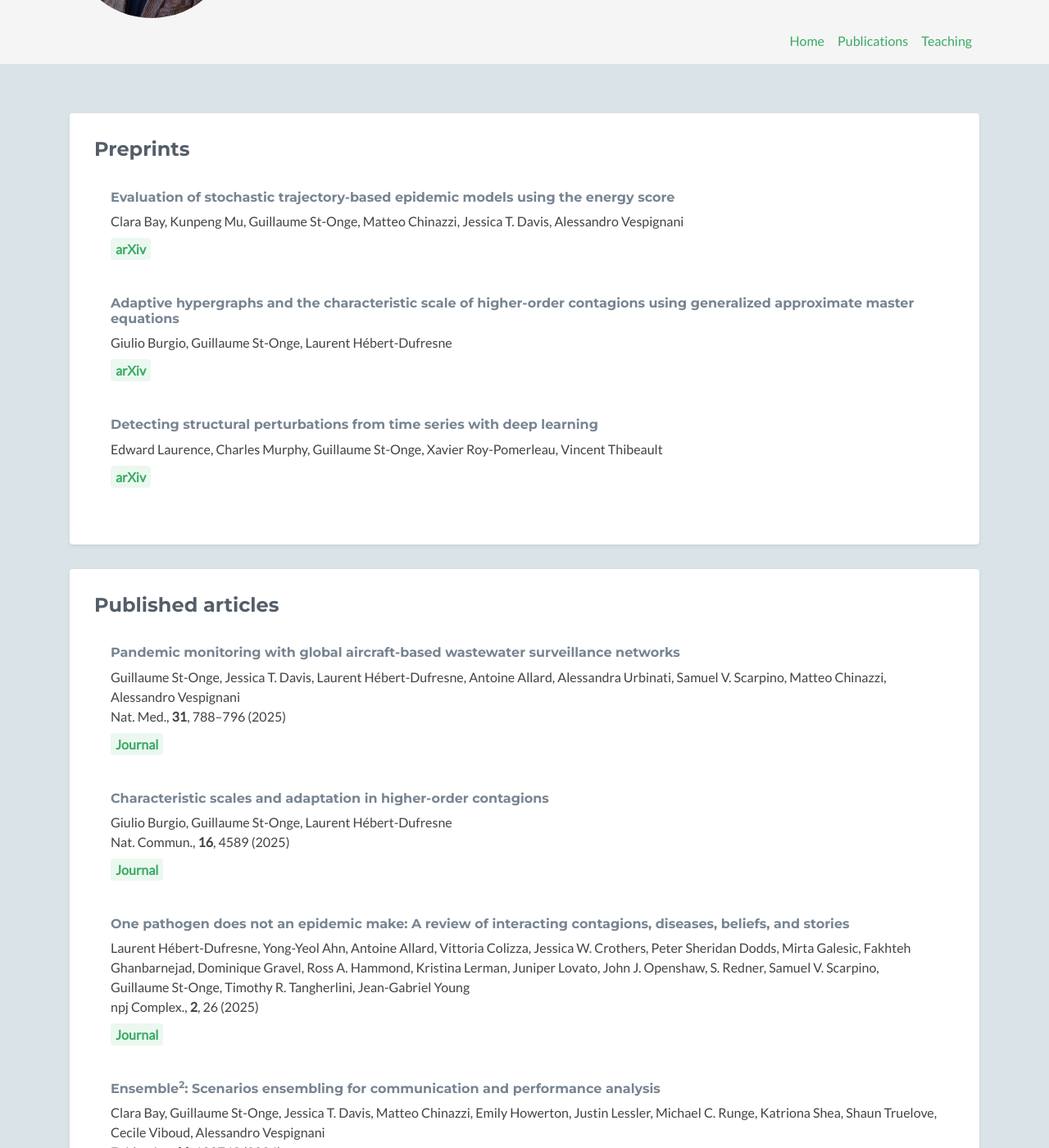
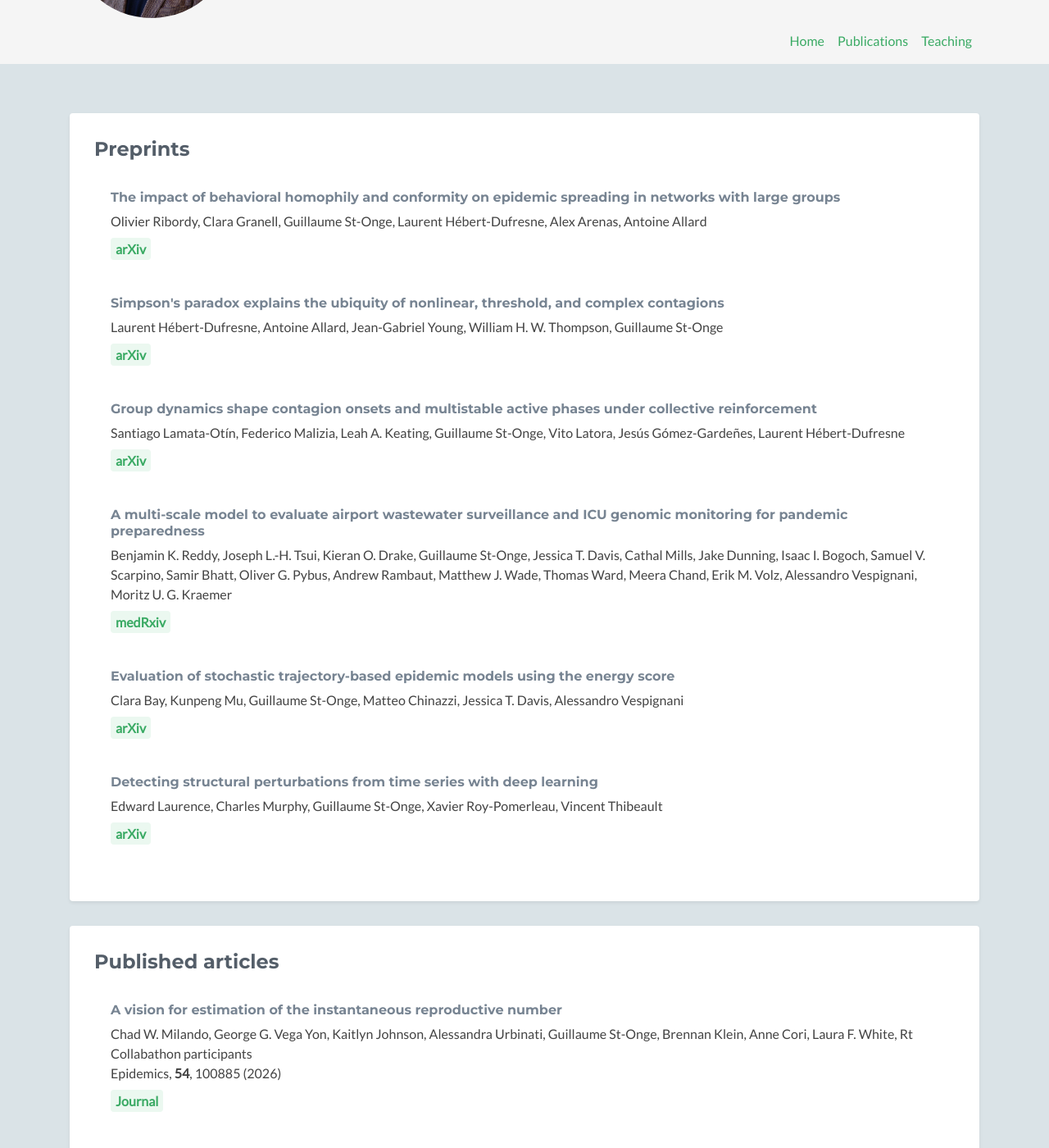
Before and after one commit to gstonge/gstonge.github.io, a Jekyll site: the page built from publications.html, in a window 1280 px wide and 1400 px high, scrolled down 208 px. Shown: the whole window at 82% size. Built offline with Jekyll 4.4.1, drawn with Linux system fonts in a browser that asks for light colours; nearby versions of some CDN libraries; library files that are not in the unit come from our copies.

Commit message:
Add 2026 publications and refresh CV PDFs
- Add "A vision for estimation of the instantaneous reproductive
  number" (Epidemics 54, 100885) to articles.
- Add four 2026 preprints (arXiv:2605.25875, 2605.00791, 2603.28566;
  medRxiv 2026.02.27.26347250).
- Remove the "Adaptive hypergraphs..." preprint, now published as
  "Characteristic scales and adaptation in higher-order contagions".
- Update resume PDFs (EN/FR) to the latest build.

Co-Authored-By: Claude Opus 4.8 (1M context) <noreply@anthropic.com>

```diff
--- a/_data/publications.yml
+++ b/_data/publications.yml
@@ -1,14 +1,32 @@
 preprints:
+  - title : "The impact of behavioral homophily and conformity on epidemic spreading in networks with large groups"
+    authors : "Olivier Ribordy, Clara Granell, Guillaume St-Onge, Laurent Hébert-Dufresne, Alex Arenas, Antoine Allard"
+    arxiv : "https://arxiv.org/abs/2605.25875"
+    year : 2026
+    insubmission : true
+
+  - title : "Simpson's paradox explains the ubiquity of nonlinear, threshold, and complex contagions"
+    authors : "Laurent Hébert-Dufresne, Antoine Allard, Jean-Gabriel Young, William H. W. Thompson, Guillaume St-Onge"
+    arxiv : "https://arxiv.org/abs/2605.00791"
+    year : 2026
+    insubmission : true
+
+  - title : "Group dynamics shape contagion onsets and multistable active phases under collective reinforcement"
+    authors : "Santiago Lamata-Otín, Federico Malizia, Leah A. Keating, Guillaume St-Onge, Vito Latora, Jesús Gómez-Gardeñes, Laurent Hébert-Dufresne"
+    arxiv : "https://arxiv.org/abs/2603.28566"
+    year : 2026
+    insubmission : true
+
+  - title : "A multi-scale model to evaluate airport wastewater surveillance and ICU genomic monitoring for pandemic preparedness"
+    authors : "Benjamin K. Reddy, Joseph L.-H. Tsui, Kieran O. Drake, Guillaume St-Onge, Jessica T. Davis, Cathal Mills, Jake Dunning, Isaac I. Bogoch, Samuel V. Scarpino, Samir Bhatt, Oliver G. Pybus, Andrew Rambaut, Matthew J. Wade, Thomas Ward, Meera Chand, Erik M. Volz, Alessandro Vespignani, Moritz U. G. Kraemer"
+    medrxiv : "https://doi.org/10.64898/2026.02.27.26347250"
+    year : 2026
+    insubmission : true
+
   - title : "Evaluation of stochastic trajectory-based epidemic models using the energy score"
     authors : "Clara Bay, Kunpeng Mu, Guillaume St-Onge, Matteo Chinazzi, Jessica T. Davis, Alessandro Vespignani"
     arxiv : "https://doi.org/10.1101/2025.01.13.25320493"
     year : 2025
-    insubmission : true
-
-  - title : "Adaptive hypergraphs and the characteristic scale of higher-order contagions using generalized approximate master equations"
-    authors : "Giulio Burgio, Guillaume St-Onge, Laurent Hébert-Dufresne"
-    arxiv : "https://arxiv.org/abs/2307.11268"
-    year : 2023
     insubmission : true
 
   - title : "Detecting structural perturbations from time series with deep learning"
@@ -19,6 +37,14 @@ preprints:
 
 
 articles:
+  - title : "A vision for estimation of the instantaneous reproductive number"
+    authors : "Chad W. Milando, George G. Vega Yon, Kaitlyn Johnson, Alessandra Urbinati, Guillaume St-Onge, Brennan Klein, Anne Cori, Laura F. White, Rt Collabathon participants"
+    fulltext : "https://doi.org/10.1016/j.epidem.2026.100885"
+    volume : 54
+    pagenumber : 100885
+    year : 2026
+    journal : Epidemics
+
   - title : "Pandemic monitoring with global aircraft-based wastewater surveillance networks"
     authors : "Guillaume St-Onge, Jessica T. Davis, Laurent Hébert-Dufresne, Antoine Allard, Alessandra Urbinati, Samuel V. Scarpino, Matteo Chinazzi, Alessandro Vespignani"
     fulltext : "https://doi.org/10.1038/s41591-025-03501-4"
```
Also changed, not shown: 2 other files.
